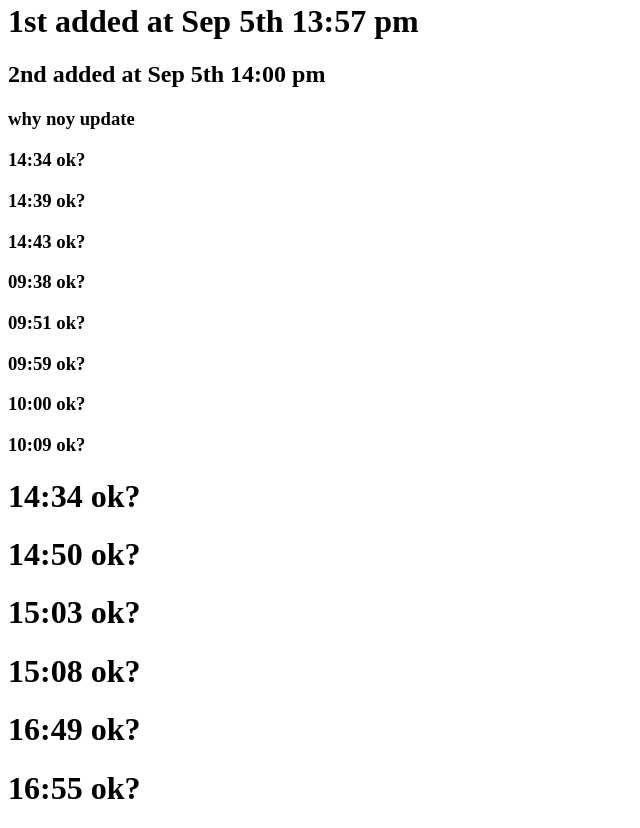
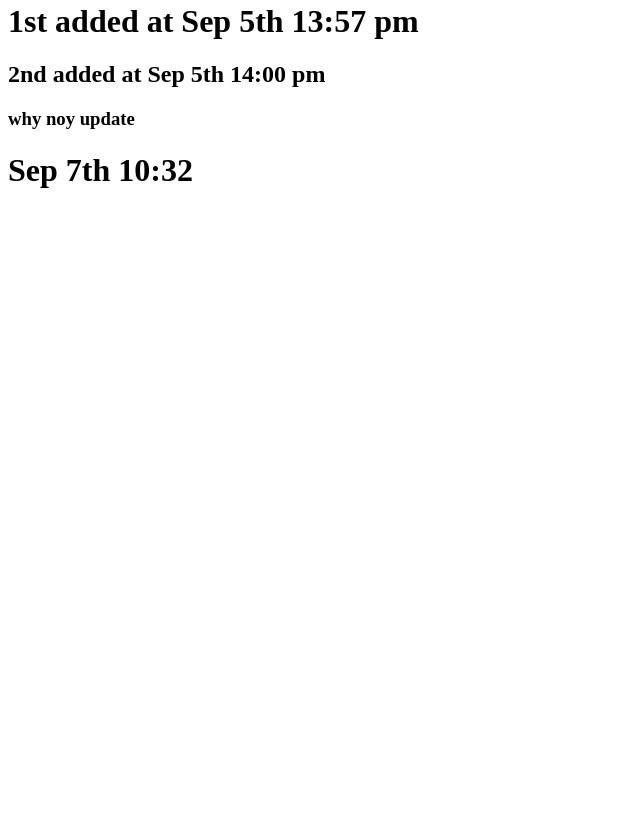
Before and after one commit to fatsnail/testPM2, a plain HTML site: page index.html in a window 1280 px wide. Shown: the part 402-1230 px from the top of the page, without its empty margins (0-640 px from the left). After the commit the page ends 800 px from the top, so only its background shows below. Drawn offline with Linux system fonts and the light colour scheme.

Commit message:
0907 10:32

```diff
--- a/index.html
+++ b/index.html
@@ -20,19 +20,6 @@
     <h1>1st added at Sep 5th 13:57 pm</h1>
     <h2>2nd added at Sep 5th 14:00 pm</h2>
     <h3>why noy update</h3>
-    <h3>14:34 ok?</h3>
-    <h3>14:39 ok?</h3>
-    <h3>14:43 ok?</h3>
-    <h3>09:38 ok?</h3>
-    <h3>09:51 ok?</h3>
-    <h3>09:59 ok?</h3>
-    <h3>10:00 ok?</h3>
-    <h3>10:09 ok?</h3>
-    <h1>14:34 ok?</h1>
-    <h1>14:50 ok?</h1>
-    <h1>15:03 ok?</h1>
-    <h1>15:08 ok?</h1>
-    <h1>16:49 ok?</h1>
-    <h1>16:55 ok?</h1>
+    <h1>Sep 7th 10:32</h1>
 </body>
 </html>
```
